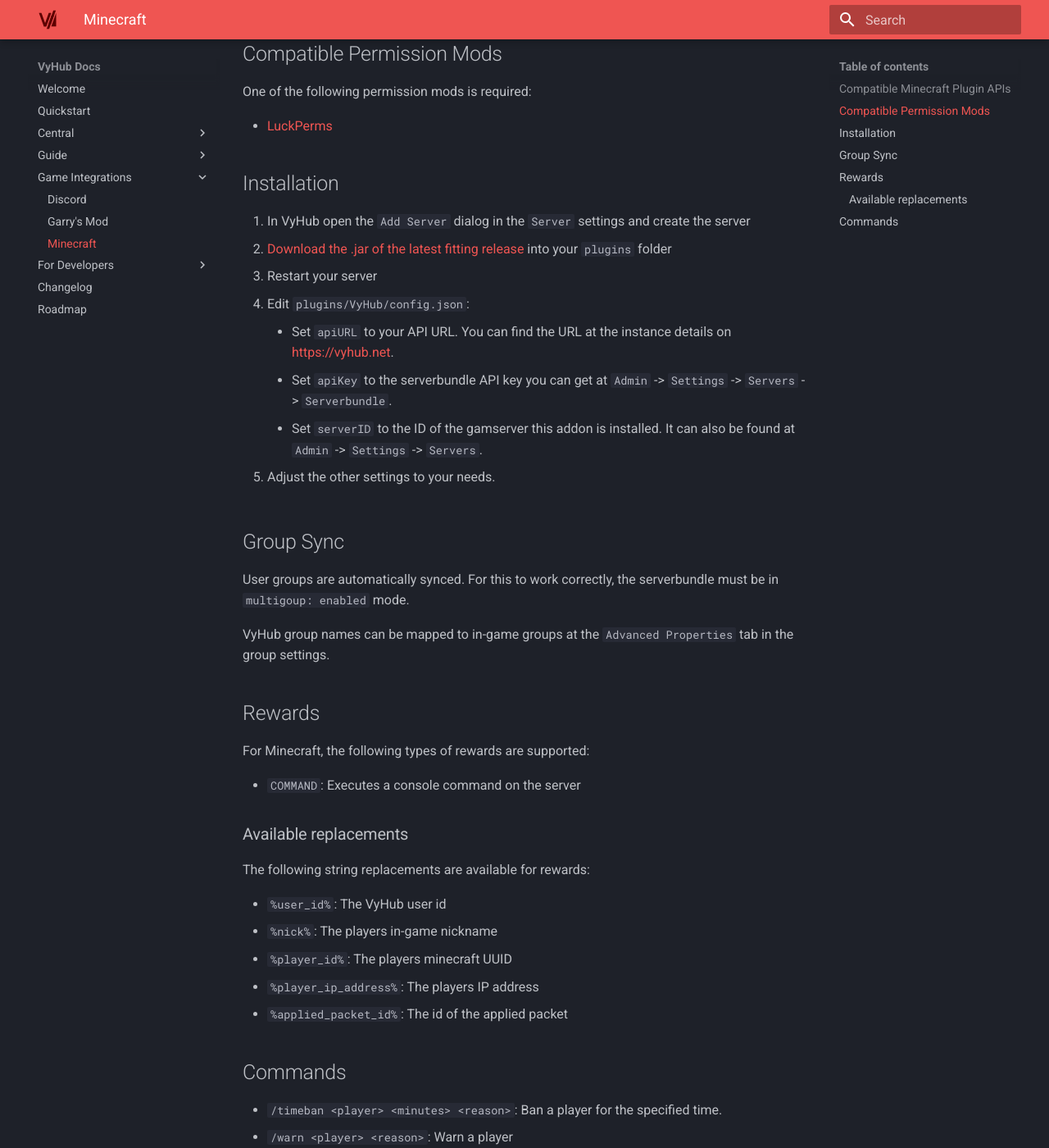
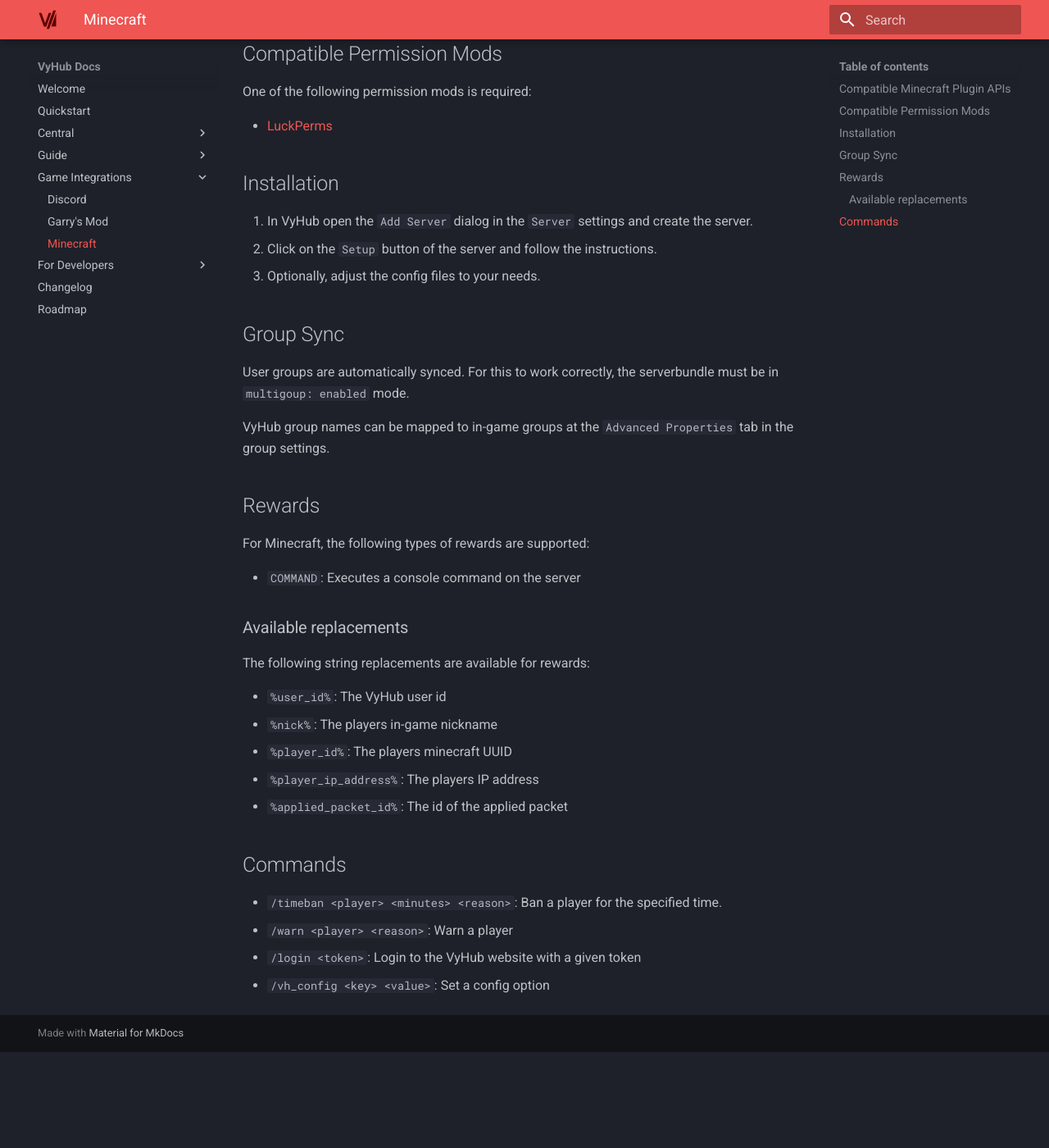
Before and after one commit to nyx-project/vyhub-documentation, an MkDocs documentation site: the page built from docs/game/minecraft.md, in a window 1280 px wide and 1400 px high, scrolled down 381 px. Shown: the whole window at 82% size. Built offline with MkDocs 1.6.1 and Material for MkDocs 9.7.7, drawn with Linux system fonts in a browser that asks for light colours; the version menu is left out; after the commit the page ends 1664 px from its top, so only the background shows below that.

Commit message:
Adjust docs to new setup

```diff
--- a/docs/game/minecraft.md
+++ b/docs/game/minecraft.md
@@ -17,17 +17,9 @@
 
 ## Installation
 
-1. In VyHub open the `Add Server` dialog in the `Server` settings and create the server
-2. [Download the .jar of the latest fitting release](https://github.com/matbyte-com/vyhub-minecraft/releases) into your `plugins` folder
-3. Restart your server
-4. Edit `plugins/VyHub/config.json`:
-
-    - Set `apiURL` to your API URL. You can find the URL at the instance details on [https://vyhub.net](https://vyhub.net/dashboard).
-    - Set `apiKey` to the serverbundle API key you can get at `Admin` -> `Settings` -> `Servers` -> `Serverbundle`.
-    - Set `serverID` to the ID of the gamserver this addon is installed. It can also be found at `Admin` -> `Settings` -> `Servers`.
-
-5. Adjust the other settings to your needs.
-
+1. In VyHub open the `Add Server` dialog in the `Server` settings and create the server.
+2. Click on the `Setup` button of the server and follow the instructions.
+3. Optionally, adjust the config files to your needs.
 
 ## Group Sync
 User groups are automatically synced. For this to work correctly, the serverbundle must be in `multigoup: enabled` mode.
@@ -54,3 +46,4 @@
 - `/timeban <player> <minutes> <reason>`: Ban a player for the specified time.
 - `/warn <player> <reason>`: Warn a player
 - `/login <token>`: Login to the VyHub website with a given token
+- `/vh_config <key> <value>`: Set a config option
```
Also changed, not shown: docs/game/discord.md (+7 -5 lines), docs/game/gmod.md (+13 -8 lines).
